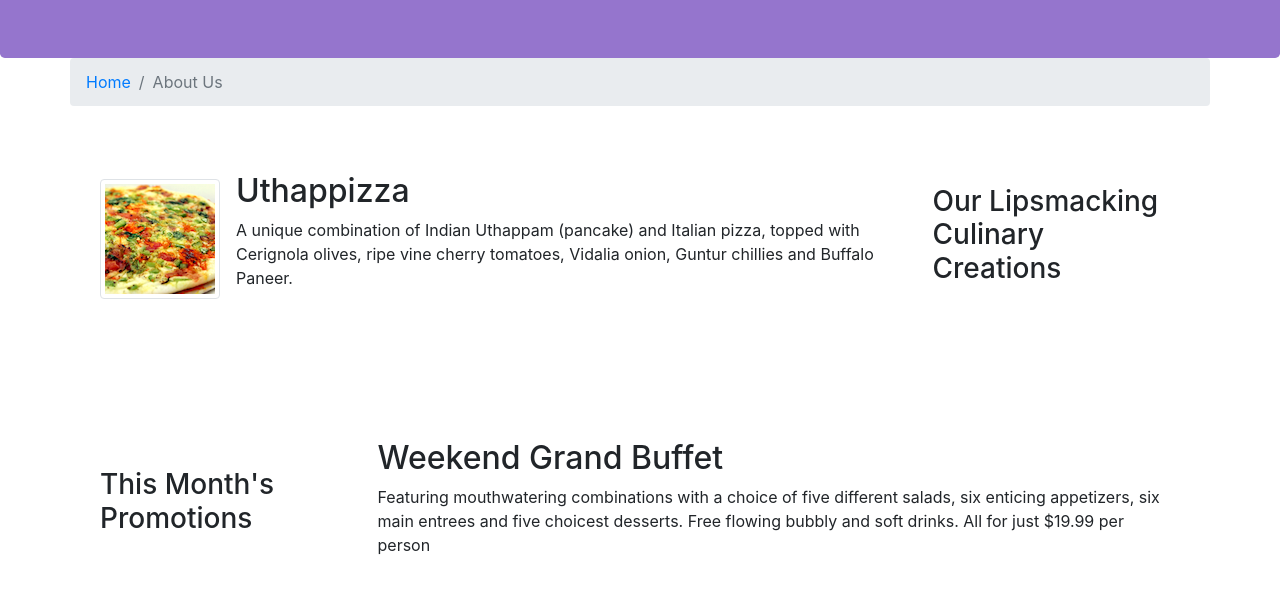
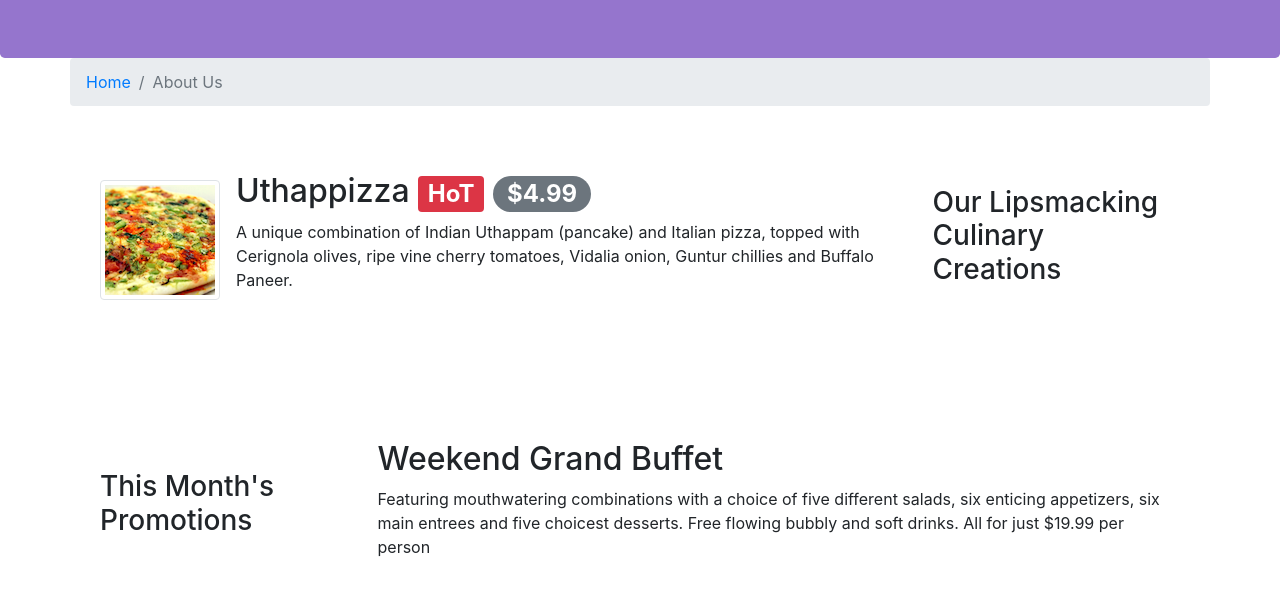
Before and after one commit to cloudXA/bootstrap-grid, a website: page index.html in a window 1280 px wide. Shown: the part 276-870 px from the top of the page. Drawn offline with nearby package versions, Linux system fonts and the light colour scheme.

Commit message:
Alerting Users

```diff
--- a/index.html
+++ b/index.html
@@ -74,7 +74,7 @@
                  <div class="media">
                 <img class="d-flex mr-3 img-thumbnail align-self-center" src="img/uthappizza.png" alt="Uthappizza">
                 <div class="media-body">
-                    <h2 class="mt-0">Uthappizza</h2>
+                    <h2 class="mt-0">Uthappizza <span class="badge badge-danger">HoT</span>  <span class="badge badge-pill badge-secondary ">$4.99</span></h2>
                     <p class="d-none d-sm-block">A unique combination of Indian Uthappam (pancake) and Italian pizza, topped with Cerignola olives, ripe vine cherry tomatoes, Vidalia onion, Guntur chillies and Buffalo Paneer.</p>
 
                 </div>
```
